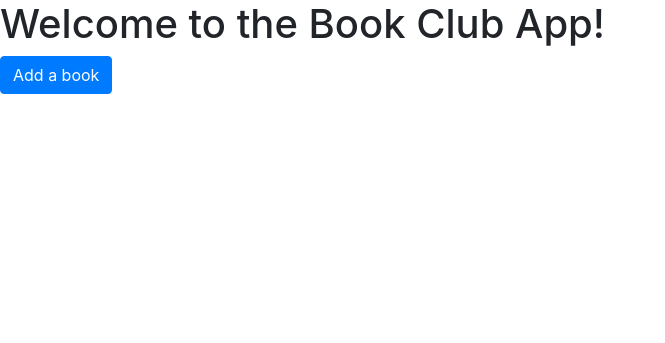
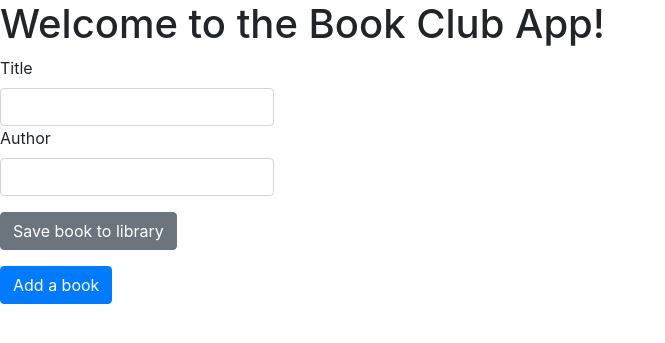
Before and after one commit to mara-olson/Book-Club-App, a Flask app: page / in a window 1280 px wide. Shown: the top 343 px of the page, without its empty margins (0-665 px from the left). Run offline with Flask 2, Linux system fonts and the light colour scheme; some libraries are stand-ins or nearby versions.

Commit message:
css file added; show add-book-form on button click added

```diff
--- a/templates/base.html
+++ b/templates/base.html
@@ -19,18 +19,39 @@
       crossorigin="anonymous"
     />
     <link rel="shortcut icon" href="#" />
+    <link rel="stylesheet" href="/static/styles.css" />
 
     <!-- Load our stylesheet -->
     <!-- <link rel="stylesheet" href="./bootstrap-styles.css" /> -->
   </head>
   <body>
     <h1>Welcome to the Book Club App!</h1>
-    <button
-      type="button"
-      class="btn btn-primary"
-      id="add-book-btn"
-      onClick="addBook"
-    >
+    <form id="add-book-form">
+      <div class="form-group">
+        <div class="form-row align-items-center">
+          <div class="col-auto">
+            <label for="add-title">Title</label>
+            <input type="text" class="form-control" id="add-title" />
+          </div>
+        </div>
+        <div class="form-row align-items-center">
+          <div class="col-auto">
+            <div class="form-group">
+              <label for="add-author">Author</label>
+              <input type="text" class="form-control" id="add-author" />
+            </div>
+          </div>
+        </div>
+        <button
+          type="submit"
+          class="btn btn-secondary"
+          id="submit-new-book-btn"
+        >
+          Save book to library
+        </button>
+      </div>
+    </form>
+    <button type="button" class="btn btn-primary" id="add-book-btn">
       Add a book
     </button>
     <div>
```
